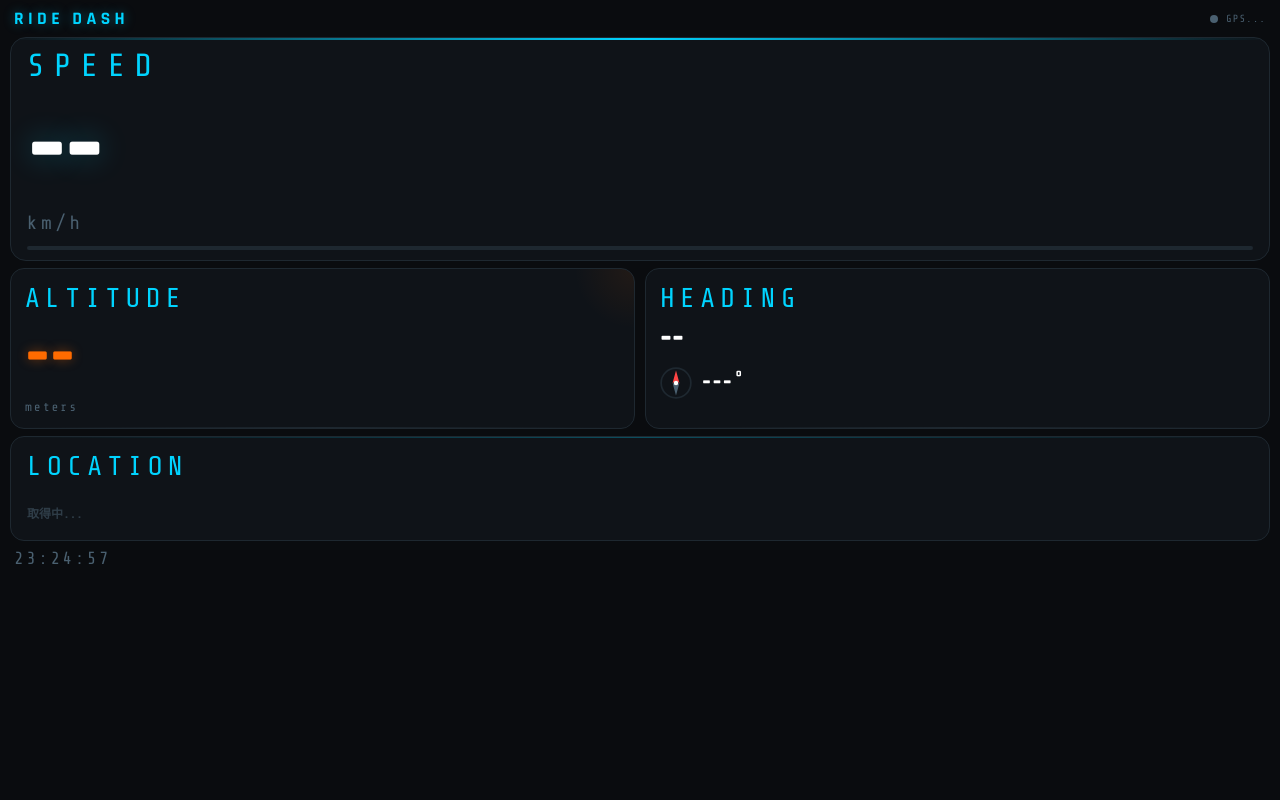
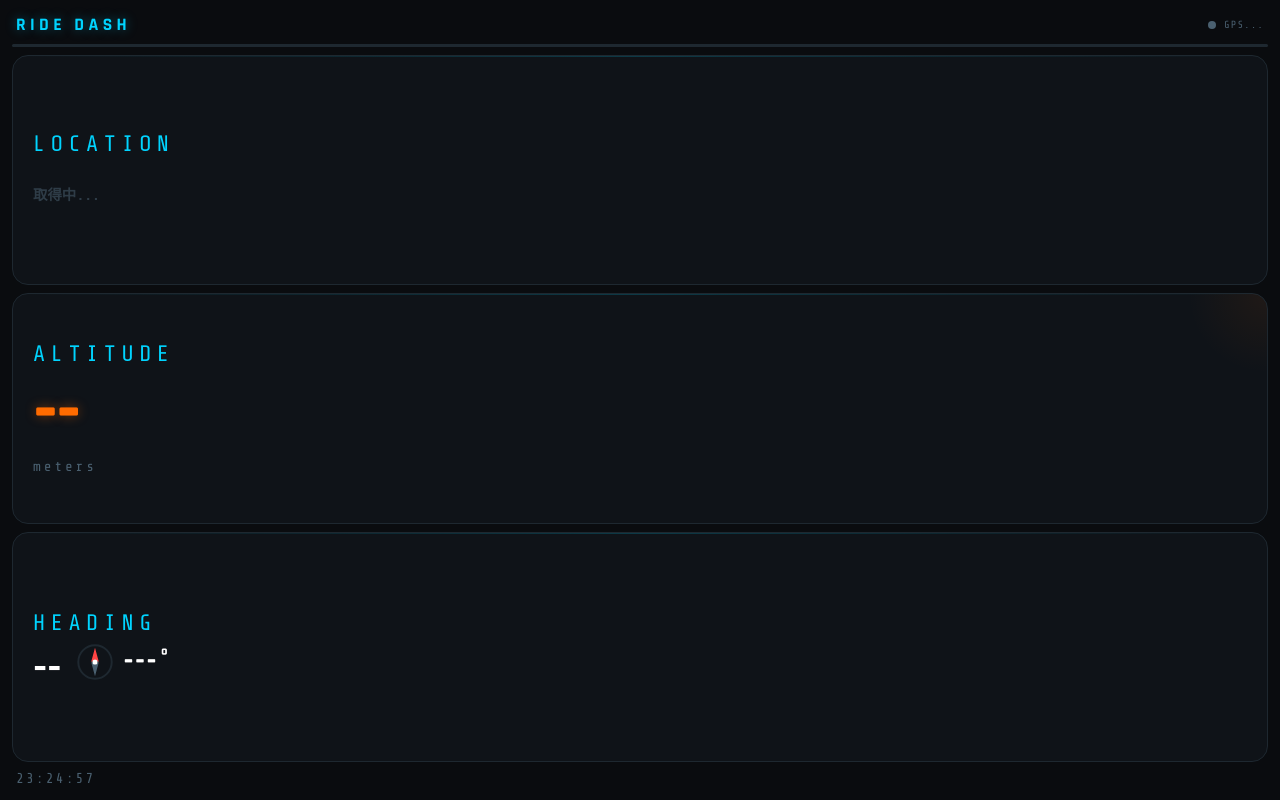
Before and after one commit to yamaneko7/ride-dash, a plain HTML site: page riding dashboard.html in a window 1280 px wide. Drawn offline with nearby package versions, Linux system fonts and the light colour scheme.

Commit message:
Add files via upload

```diff
--- a/riding dashboard.html
+++ b/riding dashboard.html
@@ -13,7 +13,6 @@
     --border: #1e2830;
     --accent: #00d4ff;
     --accent2: #ff6b00;
-    --warn: #ffcc00;
     --text: #c8d8e8;
     --dim: #4a6070;
     --glow: 0 0 12px rgba(0,212,255,0.4);
@@ -35,9 +34,9 @@
   body {
     display: flex;
     flex-direction: column;
-    padding: 8px 10px;
-    gap: 7px;
-    min-height: 100dvh;
+    padding: 10px 12px;
+    gap: 0;
+    height: 100dvh;
   }
 
   /* ヘッダー */
@@ -45,7 +44,8 @@
     display: flex;
     justify-content: space-between;
     align-items: center;
-    padding: 0 4px;
+    padding: 4px 4px 8px;
+    flex: 0 0 auto;
   }
   .brand {
     font-family: 'Rajdhani', sans-serif;
@@ -82,53 +82,14 @@
   }
   .status-label.active { color: #00ff88; }
 
-  /* 速度メインパネル */
-  .speed-panel {
-    background: var(--panel);
-    border: 1px solid var(--border);
-    border-radius: 16px;
-    padding: 10px 16px 10px;
-    position: relative;
-    overflow: hidden;
-    flex: 0 0 auto;
-  }
-  .speed-panel::before {
-    content: '';
-    position: absolute;
-    top: 0; left: 0; right: 0;
-    height: 2px;
-    background: linear-gradient(90deg, transparent, var(--accent), transparent);
-  }
-  .speed-label {
-    font-family: 'Share Tech Mono', monospace;
-    font-size: 2rem;
-    letter-spacing: 0.3em;
-    color: var(--accent);
-    margin-bottom: 4px;
-  }
-  .speed-value {
-    font-family: 'Rajdhani', sans-serif;
-    font-size: 8rem;
-    font-weight: 700;
-    line-height: 1;
-    color: #fff;
-    text-shadow: 0 0 30px rgba(0,212,255,0.3);
-    letter-spacing: -0.02em;
-  }
-  .speed-unit {
-    font-family: 'Share Tech Mono', monospace;
-    font-size: 1.2rem;
-    color: var(--dim);
-    letter-spacing: 0.2em;
-    margin-top: -4px;
-  }
-  /* スピードバー */
+  /* 速度バー（細いラインのみ） */
   .speed-bar-wrap {
-    margin-top: 12px;
-    height: 4px;
+    height: 3px;
     background: var(--border);
     border-radius: 2px;
     overflow: hidden;
+    flex: 0 0 auto;
+    margin-bottom: 8px;
   }
   .speed-bar {
     height: 100%;
@@ -139,129 +100,55 @@
     box-shadow: var(--glow);
   }
 
-  /* サブパネルグリッド */
-  .sub-grid {
-    display: grid;
-    grid-template-columns: 1fr 1fr;
-    gap: 10px;
-    flex: 0 0 auto;
+  /* 3パネル */
+  .panels {
+    display: flex;
+    flex-direction: column;
+    gap: 8px;
+    flex: 1;
+    min-height: 0;
   }
 
-  .sub-panel {
+  .panel {
     background: var(--panel);
     border: 1px solid var(--border);
-    border-radius: 14px;
-    padding: 14px 14px 14px;
-    position: relative;
-    overflow: hidden;
-  }
-  .sub-panel::after {
-    content: '';
-    position: absolute;
-    bottom: 0; left: 0; right: 0;
-    height: 1px;
-    background: linear-gradient(90deg, transparent, var(--border), transparent);
-  }
-
-  .sub-label {
-    font-family: 'Share Tech Mono', monospace;
-    font-size: 1.7rem;
-    letter-spacing: 0.2em;
-    color: var(--accent);
-    margin-bottom: 4px;
-  }
-  .sub-value {
-    font-family: 'Rajdhani', sans-serif;
-    font-size: 5rem;
-    font-weight: 700;
-    line-height: 1;
-    color: #fff;
-  }
-  .sub-unit {
-    font-family: 'Share Tech Mono', monospace;
-    font-size: 0.8rem;
-    color: var(--dim);
-    margin-top: 2px;
-    letter-spacing: 0.15em;
-  }
-
-  /* 高度パネルアクセント */
-  .alt-panel .sub-panel-accent {
-    position: absolute;
-    top: 0; right: 0;
-    width: 60px; height: 60px;
-    background: radial-gradient(circle at top right, rgba(255,107,0,0.08), transparent 70%);
-  }
-  .alt-panel .sub-value { color: var(--accent2); text-shadow: var(--glow2); }
-
-  /* 方位コンパス */
-  .compass-panel .sub-value {
-    font-size: 2.4rem;
-    color: #fff;
-    text-shadow: none;
-    margin-bottom: 0;
-    line-height: 1.1;
-  }
-  .compass-bottom {
-    display: flex;
-    align-items: center;
-    gap: 10px;
-    margin-top: 4px;
-  }
-  .compass-needle {
-    width: 32px; height: 32px;
-    flex-shrink: 0;
-  }
-  .compass-needle svg {
-    width: 100%; height: 100%;
-    transition: transform 0.4s ease;
-  }
-  .compass-deg {
-    font-family: 'Rajdhani', sans-serif;
-    font-size: 1.8rem;
-    font-weight: 700;
-    color: #fff;
-    letter-spacing: 0.05em;
-  }
-
-  /* 現在地パネル */
-  .location-panel {
-    background: var(--panel);
-    border: 1px solid var(--border);
-    border-radius: 14px;
-    padding: 14px 16px;
-    flex: 0 0 auto;
+    border-radius: 16px;
+    padding: 16px 20px;
+    flex: 1;
     display: flex;
     flex-direction: column;
     justify-content: center;
-    min-height: 80px;
     position: relative;
     overflow: hidden;
+    min-height: 0;
   }
-  .location-panel::before {
+  .panel::before {
     content: '';
     position: absolute;
     top: 0; left: 0; right: 0;
     height: 1px;
-    background: linear-gradient(90deg, transparent, rgba(0,212,255,0.3), transparent);
+    background: linear-gradient(90deg, transparent, rgba(0,212,255,0.2), transparent);
   }
-  .loc-label {
+
+  .panel-label {
     font-family: 'Share Tech Mono', monospace;
-    font-size: 1.7rem;
-    letter-spacing: 0.2em;
+    font-size: 1.4rem;
+    letter-spacing: 0.25em;
     color: var(--accent);
-    margin-bottom: 4px;
+    margin-bottom: 8px;
+    line-height: 1;
   }
+
+  /* 現在地 */
   .loc-value {
-    font-size: 1.9rem;
+    font-size: 2.2rem;
     font-weight: 700;
     color: #fff;
-    line-height: 1.3;
-    word-break: break-all;
+    line-height: 1.25;
   }
   .loc-loading {
     font-family: 'Share Tech Mono', monospace;
-    font-size: 0.75rem;
+    font-size: 0.9rem;
     color: var(--dim);
     animation: blink 1.2s infinite;
   }
@@ -269,35 +156,95 @@
     0%,100%{opacity:1} 50%{opacity:0.2}
   }
 
-  /* エラー表示 */
+  /* 高度 */
+  .alt-panel::after {
+    content: '';
+    position: absolute;
+    top: 0; right: 0;
+    width: 80px; height: 80px;
+    background: radial-gradient(circle at top right, rgba(255,107,0,0.07), transparent 70%);
+  }
+  .alt-value {
+    font-family: 'Rajdhani', sans-serif;
+    font-size: 5rem;
+    font-weight: 700;
+    line-height: 1;
+    color: var(--accent2);
+    text-shadow: var(--glow2);
+    letter-spacing: -0.02em;
+  }
+  .alt-unit {
+    font-family: 'Share Tech Mono', monospace;
+    font-size: 0.9rem;
+    color: var(--dim);
+    margin-top: 4px;
+    letter-spacing: 0.2em;
+  }
+
+  /* 方角 */
+  .heading-row {
+    display: flex;
+    align-items: center;
+    gap: 16px;
+  }
+  .heading-dir {
+    font-size: 2.4rem;
+    font-weight: 700;
+    color: #fff;
+    line-height: 1;
+  }
+  .heading-right {
+    display: flex;
+    align-items: center;
+    gap: 10px;
+  }
+  .heading-deg {
+    font-family: 'Rajdhani', sans-serif;
+    font-size: 2rem;
+    font-weight: 700;
+    color: #fff;
+    letter-spacing: 0.05em;
+    line-height: 1;
+  }
+  .compass-needle {
+    width: 36px; height: 36px;
+    flex-shrink: 0;
+  }
+  .compass-needle svg {
+    width: 100%; height: 100%;
+    transition: transform 0.4s ease;
+  }
+
+  /* フッター */
+  .footer {
+    display: flex;
+    justify-content: space-between;
+    align-items: center;
+    padding: 8px 4px 4px;
+    flex: 0 0 auto;
+  }
+  .clock {
+    font-family: 'Share Tech Mono', monospace;
+    font-size: 0.9rem;
+    color: var(--dim);
+    letter-spacing: 0.15em;
+  }
+  .acc-label {
+    font-family: 'Share Tech Mono', monospace;
+    font-size: 0.65rem;
+    color: var(--dim);
+    letter-spacing: 0.1em;
+  }
+
+  /* エラー */
   .error-msg {
     font-family: 'Share Tech Mono', monospace;
     font-size: 0.7rem;
     color: #ff4466;
     text-align: center;
-    padding: 4px 0;
+    padding: 2px 0;
     display: none;
-  }
-
-  /* 時刻フッター */
-  .footer {
-    display: flex;
-    justify-content: space-between;
-    align-items: center;
-    padding: 0 4px;
     flex: 0 0 auto;
-  }
-  .clock {
-    font-family: 'Share Tech Mono', monospace;
-    font-size: 1.1rem;
-    color: var(--dim);
-    letter-spacing: 0.15em;
-  }
-  .acc-label {
-    font-family: 'Share Tech Mono', monospace;
-    font-size: 0.6rem;
-    color: var(--dim);
-    letter-spacing: 0.1em;
   }
 </style>
 </head>
@@ -311,26 +258,30 @@
   </div>
 </div>
 
-<div class="speed-panel">
-  <div class="speed-label">SPEED</div>
-  <div class="speed-value" id="speedVal">--</div>
-  <div class="speed-unit">km/h</div>
 <div class="speed-bar-wrap">
   <div class="speed-bar" id="speedBar"></div>
 </div>
+
+<div class="panels">
+
+  <div class="panel loc-panel">
+    <div class="panel-label">LOCATION</div>
+    <div class="loc-value" id="locVal">
+      <span class="loc-loading">取得中...</span>
+    </div>
   </div>
 
-<div class="sub-grid">
-  <div class="sub-panel alt-panel">
-    <div class="sub-panel-accent"></div>
-    <div class="sub-label">ALTITUDE</div>
-    <div class="sub-value" id="altVal">--</div>
-    <div class="sub-unit">meters</div>
+  <div class="panel alt-panel">
+    <div class="panel-label">ALTITUDE</div>
+    <div class="alt-value" id="altVal">--</div>
+    <div class="alt-unit">meters</div>
   </div>
-  <div class="sub-panel compass-panel">
-    <div class="sub-label">HEADING</div>
-    <div class="sub-value" id="headingDir">--</div>
-    <div class="compass-bottom">
+
+  <div class="panel heading-panel">
+    <div class="panel-label">HEADING</div>
+    <div class="heading-row">
+      <div class="heading-dir" id="headingDir">--</div>
+      <div class="heading-right">
         <div class="compass-needle">
           <svg id="needleSvg" viewBox="0 0 28 28">
             <circle cx="14" cy="14" r="13" fill="none" stroke="#1e2830" stroke-width="1.5"/>
@@ -339,16 +290,11 @@
             <circle cx="14" cy="14" r="2" fill="#fff"/>
           </svg>
         </div>
-      <div class="compass-deg" id="headingDeg">---°</div>
+        <div class="heading-deg" id="headingDeg">---°</div>
       </div>
     </div>
   </div>
 
-<div class="location-panel">
-  <div class="loc-label">LOCATION</div>
-  <div class="loc-value" id="locVal">
-    <span class="loc-loading">取得中...</span>
-  </div>
 </div>
 
 <div class="error-msg" id="errMsg"></div>
@@ -359,7 +305,6 @@
 </div>
 
 <script>
-// ===== 時刻 =====
 function updateClock() {
   const now = new Date();
   document.getElementById('clock').textContent =
@@ -368,30 +313,22 @@ function updateClock() {
 setInterval(updateClock, 1000);
 updateClock();
 
-// ===== 方位変換 =====
 function degToCompass(deg) {
   const dirs = ['北','北北東','北東','東北東','東','東南東','南東','南南東','南','南南西','南西','西南西','西','西北西','北西','北北西'];
   return dirs[Math.round(deg / 22.5) % 16];
 }
 
-// ===== リバースジオコーディング =====
 let lastGeocode = 0;
-let lastLat = null, lastLon = null;
 
 async function reverseGeocode(lat, lon) {
-  // 前回から50m以上動いていないかつ30秒以内なら再取得しない（簡易間引き）
   const now = Date.now();
   if (now - lastGeocode < 15000) return;
   lastGeocode = now;
-  lastLat = lat; lastLon = lon;
-
   try {
     const url = `https://nominatim.openstreetmap.org/reverse?lat=${lat}&lon=${lon}&format=json&accept-language=ja&zoom=13`;
     const res = await fetch(url, { headers: { 'Accept-Language': 'ja' } });
     const data = await res.json();
     const addr = data.address || {};
-
-    // 市区町村レベルまで（番地・丁目は除外）
     const parts = [];
     if (addr.country_code === 'jp') {
       if (addr.state)        parts.push(addr.state);
@@ -399,15 +336,11 @@ async function reverseGeocode(lat, lon) {
       if (addr.city)         parts.push(addr.city);
       else if (addr.town)    parts.push(addr.town);
       else if (addr.village) parts.push(addr.village);
-      if (addr.suburb || addr.neighbourhood) {
-        parts.push(addr.suburb || addr.neighbourhood);
-      }
+      if (addr.suburb || addr.neighbourhood) parts.push(addr.suburb || addr.neighbourhood);
     } else {
-      // 海外フォールバック
       if (addr.state) parts.push(addr.state);
       if (addr.city || addr.town || addr.village) parts.push(addr.city || addr.town || addr.village);
     }
-
     const locEl = document.getElementById('locVal');
     if (parts.length > 0) {
       locEl.innerHTML = parts.join('<br>');
@@ -415,12 +348,10 @@ async function reverseGeocode(lat, lon) {
       locEl.textContent = data.display_name?.split(',').slice(0,3).join(' ') || '取得できませんでした';
     }
   } catch(e) {
-    // ネットワークエラー時は座標を表示
     document.getElementById('locVal').textContent = `${lat.toFixed(4)}, ${lon.toFixed(4)}`;
   }
 }
 
-// ===== GPS =====
 const gpsDot   = document.getElementById('gpsDot');
 const gpsLabel = document.getElementById('gpsLabel');
 const errMsg   = document.getElementById('errMsg');
@@ -436,64 +367,40 @@ if (!navigator.geolocation) {
   navigator.geolocation.watchPosition(
     (pos) => {
       const { latitude, longitude, altitude, speed, heading, accuracy } = pos.coords;
-
-      // GPS状態
       gpsDot.classList.add('active');
       gpsLabel.classList.add('active');
       gpsLabel.textContent = 'GPS ON';
       errMsg.style.display = 'none';
 
-      // 速度 (m/s → km/h)
       const speedKmh = speed != null ? Math.round(speed * 3.6) : 0;
-      document.getElementById('speedVal').textContent = speedKmh;
-      // バー（最大160km/hを100%）
-      const barPct = Math.min(speedKmh / 160 * 100, 100);
-      document.getElementById('speedBar').style.width = barPct + '%';
+      document.getElementById('speedBar').style.width = Math.min(speedKmh / 160 * 100, 100) + '%';
 
-      // 高度
-      document.getElementById('altVal').textContent =
-        altitude != null ? Math.round(altitude) : '--';
+      document.getElementById('altVal').textContent = altitude != null ? Math.round(altitude) : '--';
 
-      // 方位
       if (heading != null && !isNaN(heading)) {
-        const dirEl = document.getElementById('headingDir');
-  dirEl.textContent = degToCompass(heading);
+        document.getElementById('headingDir').textContent = degToCompass(heading);
         document.getElementById('headingDeg').textContent = Math.round(heading) + '°';
         document.getElementById('needleSvg').style.transform = `rotate(${heading}deg)`;
       }
 
-      // 精度表示
       document.getElementById('accLabel').textContent = accuracy ? `±${Math.round(accuracy)}m` : '';
-
-      // 住所（間引き取得）
       reverseGeocode(latitude, longitude);
     },
     (err) => {
       gpsDot.classList.remove('active');
       gpsLabel.classList.remove('active');
       gpsLabel.textContent = 'GPS ERR';
-      const msgs = {
-        1: '位置情報の許可が必要です',
-        2: '位置情報を取得できません',
-        3: '位置情報の取得がタイムアウトしました'
-      };
+      const msgs = { 1: '位置情報の許可が必要です', 2: '位置情報を取得できません', 3: 'タイムアウト' };
       showError(msgs[err.code] || '位置情報エラー');
       document.getElementById('locVal').innerHTML = '<span class="loc-loading">許可待ち...</span>';
     },
-    {
-      enableHighAccuracy: true,
-      timeout: 15000,
-      maximumAge: 2000
-    }
+    { enableHighAccuracy: true, timeout: 15000, maximumAge: 2000 }
   );
 }
 
-// ===== デバイスコンパス（スマホ）=====
-// iOSは許可が必要
 function startCompass() {
   if (typeof DeviceOrientationEvent !== 'undefined' &&
       typeof DeviceOrientationEvent.requestPermission === 'function') {
-    // iOS13+
     document.addEventListener('click', async () => {
       try {
         const perm = await DeviceOrientationEvent.requestPermission();
@@ -511,19 +418,15 @@ function listenOrientation() {
 }
 
 function handleOrientation(e) {
-  // GPSのheadingが使えている場合はスキップ
   let deg = null;
   if (e.absolute && e.alpha != null) {
-    deg = 360 - e.alpha; // deviceorientationabsolute
+    deg = 360 - e.alpha;
   } else if (e.webkitCompassHeading != null) {
-    deg = e.webkitCompassHeading; // Safari
+    deg = e.webkitCompassHeading;
   }
   if (deg == null) return;
   deg = (deg + 360) % 360;
-
-  const dir = degToCompass(deg);
-  const dirEl2 = document.getElementById('headingDir');
-  dirEl2.textContent = dir;
+  document.getElementById('headingDir').textContent = degToCompass(deg);
   document.getElementById('headingDeg').textContent = Math.round(deg) + '°';
   document.getElementById('needleSvg').style.transform = `rotate(${deg}deg)`;
 }
```
Lines whose indentation alone changed are shown as unchanged.
